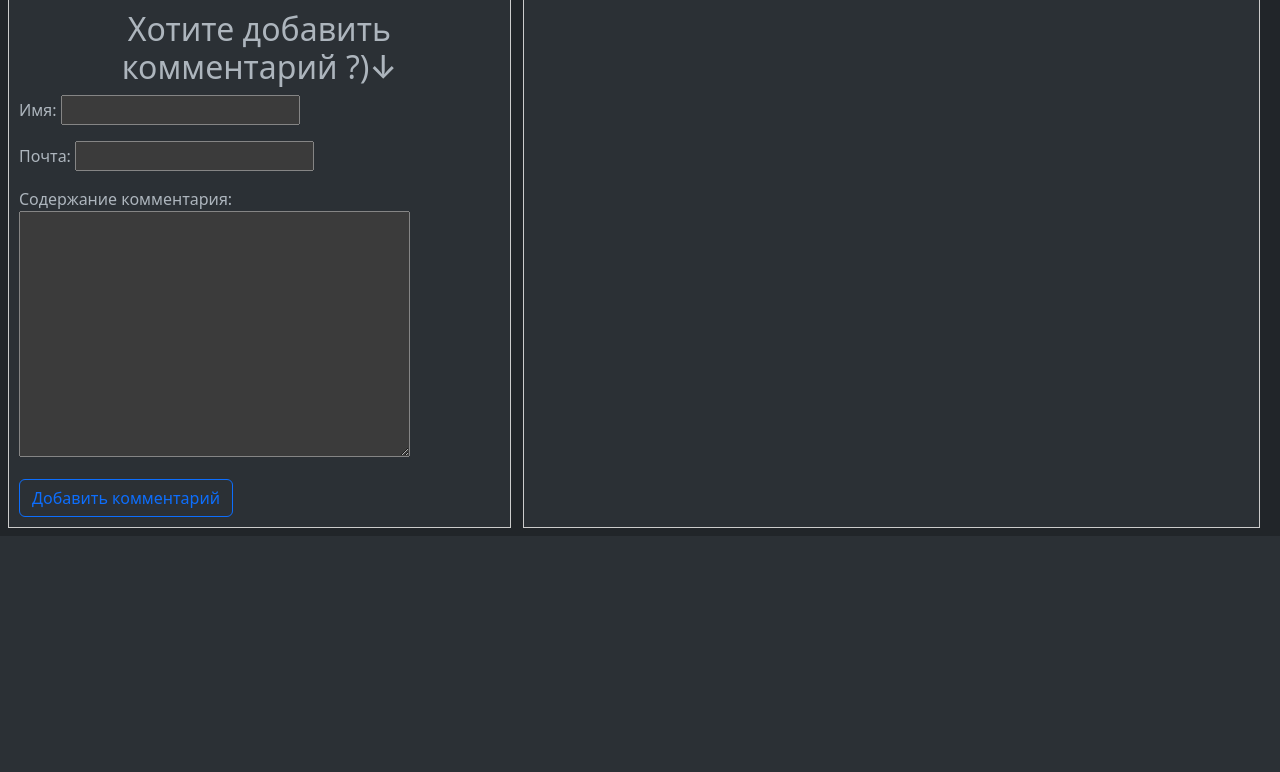
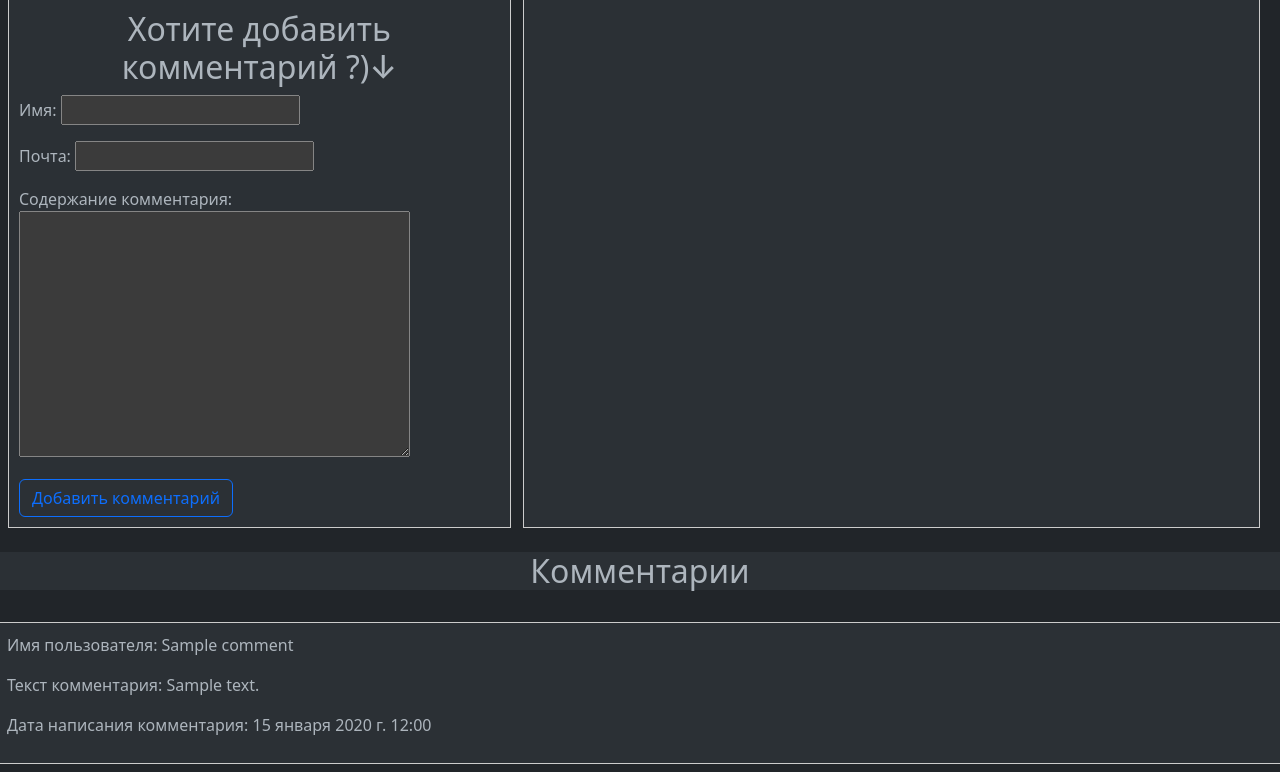
Before and after one commit to btwav1s/my_first_site, a Django app: page /blog/1/ in a window 1280 px wide. Shown: the part 1400-2172 px from the top of the page. Before the commit the page ends 1928 px from the top, so only its background shows below. Run offline with Django 4.2, Linux system fonts and the light colour scheme; tables that the repository leaves empty hold one stand-in row (values such as "Sample post"); grey boxes marked "Sample" are stand-in pictures.

Commit message:
End of 4 lesson! )))  Finally :)

```diff
--- a/blog/models.py
+++ b/blog/models.py
@@ -3,7 +3,7 @@ from django.db import models
 # Create your models here.
 class Article(models.Model):
     title = models.CharField(max_length=255, verbose_name='Заголовок')
-    slug = models.SlugField(verbose_name='URL')
+    slug = models.SlugField(verbose_name='URL', unique=True)
     content_preview = models.TextField(verbose_name='Превью статьи')
     content = models.TextField(verbose_name='Текст статьи')
     category = models.ForeignKey('Category', on_delete=models.CASCADE, related_name='articles', default=1, verbose_name='Категория')
@@ -22,7 +22,7 @@ class Article(models.Model):
 
 class Category(models.Model):
     name = models.CharField(max_length=255, verbose_name='Название категории')
-    slug = models.SlugField(default='', verbose_name='URL')
+    slug = models.SlugField(default='', unique=True)
 
     def __str__(self):
         return self.name
@@ -50,8 +50,11 @@ class Comment(models.Model):
     created_at = models.DateTimeField(auto_now_add=True, verbose_name='Дата написания')
 
     def __str__(self):
-        return f'Комментарий от {self.name}'
+        return f'Комментарий к статье: "{self.article.title[:20]}..."'
 
     class Meta:
         verbose_name = "Комментарий"
         verbose_name_plural = "Комментарии"
+        ordering = ['-created_at']
+
+print(Comment.article)
--- a/blog/templates/blog/details.html
+++ b/blog/templates/blog/details.html
@@ -40,7 +40,16 @@
             <p>{{ article.content|linebreaksbr }}</p>
         </div>
     </div>
-    <div class ></div>
+    <h2 class ="text-center mt-4 bg-body-tertiary">Комментарии</h2>
+    {% for comment in article.comments.all%}
+        <div class = "col-md-12 comment-box bg-body-tertiary mt-4">
+            <p>Имя пользователя: {{comment.name}}</p>
+            <p>Текст комментария: {{comment.content |linebreaksbr }}</p>
+            <p>Дата написания комментария: {{comment.created_at}}</p>
+        </div>
+    {% empty %}
+        <h1>Комментариев нету =( Но ты всегда можешь это исправить ;)</h1>
+    {% endfor %}
     <style>
         {% comment %} .article-description {
             display: flex;
@@ -61,6 +70,11 @@
         .article-content {
             border: 1px solid #ccc;
             padding: 10px;}
+
+        .comment-box {
+            border: 1px solid #ccc;
+            padding: 10px;}
+
     </style>
 
     {% comment %} <p>Дата публикации: {{article.created_at}}</p>
--- a/blog/views.py
+++ b/blog/views.py
@@ -1,11 +1,21 @@
-from django.shortcuts import render, get_object_or_404
+from django.shortcuts import render, get_object_or_404, redirect
 from .forms import CommentForm
 from .models import Article
 
 # Create your views here.
 def details(request, id):
     article = get_object_or_404(Article, id=id)
-    form = CommentForm()
+
+    if request.method == 'POST':
+        form = CommentForm(request.POST)
+        if form.is_valid():
+            comment = form.save(commit = False)
+            comment.article = article
+            comment.save()
+            return redirect('details', id=id)
+    else:
+        form = CommentForm()
+
     return render(request,'blog/details.html',{'article':article, 'form':form})
 
 def random_article(request):
```
Also changed, not shown: blog/admin.py (+12 -1 lines), blog/migrations/0006_alter_comment_options_alter_comment_article.py (added), blog/migrations/0007_alter_article_slug_alter_category_slug.py (added).
